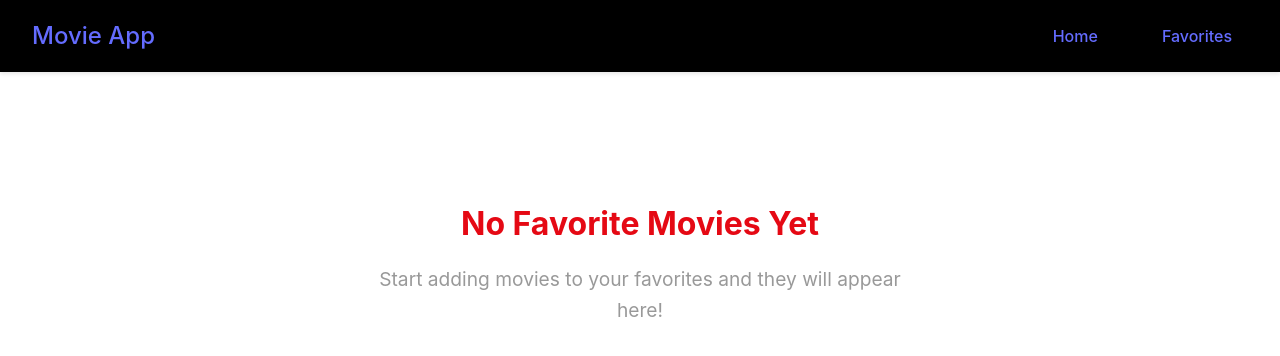
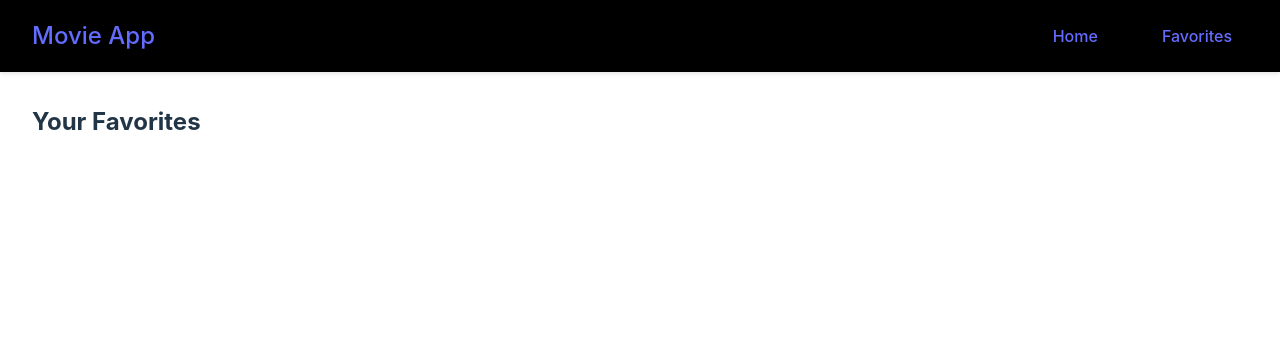
Before and after one commit to BearsLair/react-movie-app, a React (Vite) app in the folder frontend/: page /favorites in a window 1280 px wide. Shown: the top 356 px of the page. Built offline with nearby package versions, Linux system fonts and the light colour scheme.

Commit message:
added useMovieContext functionality

```diff
--- a/frontend/src/pages/Favorites.jsx
+++ b/frontend/src/pages/Favorites.jsx
@@ -1,6 +1,23 @@
 import "../css/Favorites.css";
+import { useMovieContext } from "../contexts/MovieContext";
+import MovieCard from "../components/MovieCard";
 
 function Favorites() {
+  const { favorites } = useMovieContext();
+
+  if (favorites) {
+    return (
+      <div className="your-favorites">
+        <h2>Your Favorites</h2>
+        <div className="movies-grid">
+          {favorites.map((movie) => (
+            <MovieCard movie={movie} key={movie.id} />
+          ))}
+        </div>
+      </div>
+    );
+  }
+
   return (
     <div className="favorites-empty">
       <h2>No Favorite Movies Yet</h2>
```
